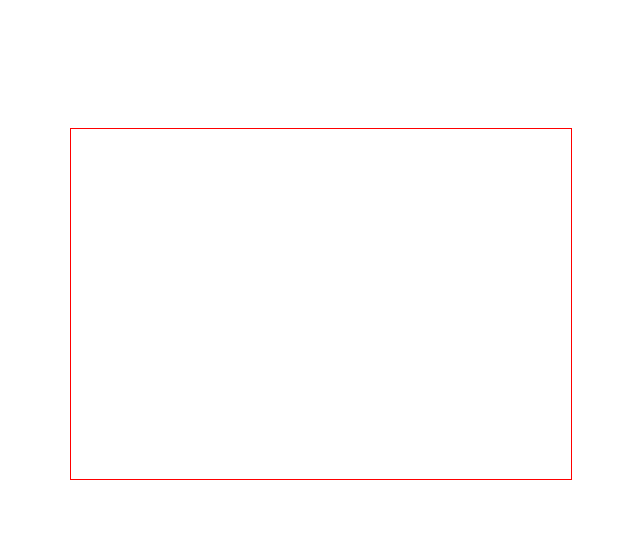
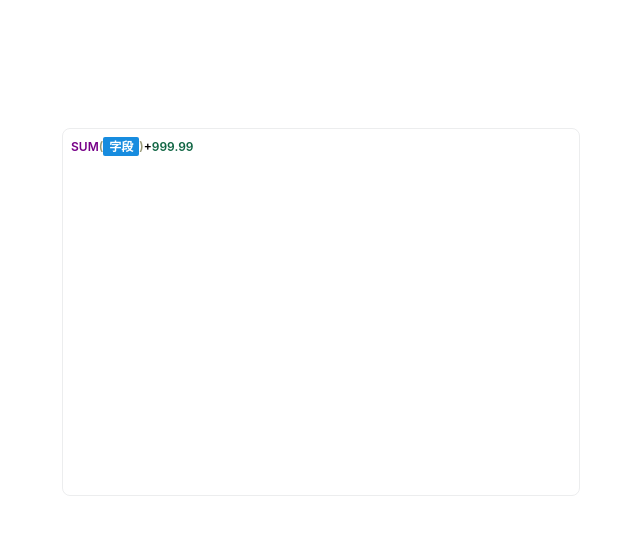
Before and after one commit to IStrangers/FormualEditor, a React app: page / in a window 1280 px wide. Shown: the top 534 px of the page, without its empty margins (319-959 px from the left). Built offline with nearby package versions, Linux system fonts and the light colour scheme.

Commit message:
20220528

```diff
--- a/package.json
+++ b/package.json
@@ -32,6 +32,7 @@
     "jest-resolve": "^27.4.2",
     "jest-watch-typeahead": "^1.0.0",
     "mini-css-extract-plugin": "^2.4.5",
+    "node-sass": "^7.0.1",
     "postcss": "^8.4.4",
     "postcss-flexbugs-fixes": "^5.0.2",
     "postcss-loader": "^6.2.1",
@@ -45,7 +46,7 @@
     "react-refresh": "^0.11.0",
     "resolve": "^1.20.0",
     "resolve-url-loader": "^4.0.0",
-    "sass-loader": "^12.3.0",
+    "sass-loader": "^12.6.0",
     "semver": "^7.3.5",
     "source-map-loader": "^3.0.0",
     "style-loader": "^3.3.1",
--- a/src/App.js
+++ b/src/App.js
@@ -1,4 +1,4 @@
-import './App.css';
+import './App.scss';
 import Index from 'views/index'
 
 function App() {
--- a/src/components/FormulaEditor/index.jsx
+++ b/src/components/FormulaEditor/index.jsx
@@ -1,8 +1,26 @@
-import './index.css'
+import './index.scss'
 
-function FormualEditor() {
+function FormualEditor(props) {
+
+    const {formualTokens} = props;
+
+    const handlingKeyDown = event => {
+        if(event.key === "Backspace"){
+
+        }
+    }
+
     return (
-        <div className="formual-editor">
+        <div className="formual-editor" contentEditable={true} onInput={handlingKeyDown}>
+            {
+                formualTokens.map(token => {
+                    return (
+                        <span className={token.type}>
+                            {token.value}
+                        </span>
+                    )
+                })
+            }
         </div>
     )
 }
--- /dev/null
+++ b/src/components/FormulaEditor/index.scss
@@ -0,0 +1,32 @@
+.formual-editor {
+  margin: 10% auto;
+  overflow: auto;
+  width: 500px;
+  height: 350px;
+  font-size: 12px;
+  border: 1px solid rgba(17,31,44,.08);
+  border-radius: 8px;
+  padding: 8px;
+  text-align: left;
+  font-weight: 600;
+
+  .function{
+    color: #770088;
+  }
+  .bracket{
+    color: #997;
+  }
+  .field{
+    color: white;
+    background-color: #178cdf;
+    padding: 2px 6px;
+    border-radius: 2px;
+  }
+  .operator{
+    color: black;
+  }
+  .number{
+    color: #164;
+  }
+
+}
--- a/src/index.js
+++ b/src/index.js
@@ -1,6 +1,6 @@
 import React from 'react';
 import ReactDOM from 'react-dom/client';
-import './index.css';
+import './index.scss';
 import App from './App';
 import reportWebVitals from './reportWebVitals';
 
--- a/src/views/index/index.css
+++ /dev/null
@@ -1,6 +0,0 @@
-.formual-editor {
-    margin: 10% auto;
-    border: 1px solid red;
-    width: 500px;
-    height: 350px;
-}
--- a/src/views/index/index.jsx
+++ b/src/views/index/index.jsx
@@ -1,11 +1,38 @@
-import './index.css'
+import './index.scss'
 import FormualEditor from 'components/FormulaEditor'
 
 function Index() {
 
+    const formualTokens = [
+        {
+            type: "function",
+            value: "SUM"
+        },
+        {
+            type: "bracket",
+            value: "("
+        },
+        {
+            type: "field",
+            value: "字段"
+        },
+        {
+            type: "bracket",
+            value: ")"
+        },
+        {
+            type: "operator",
+            value: "+"
+        },
+        {
+            type: "number",
+            value: "999.99"
+        }
+    ]
+
     return (
         <div>
-            <FormualEditor></FormualEditor>
+            <FormualEditor formualTokens={formualTokens}></FormualEditor>
         </div>
     )
 
```
Also changed, not shown: src/App.scss (renamed from src/App.css), src/components/FormulaEditor/index.css (deleted), src/index.scss (renamed from src/index.css), src/logo.svg (deleted), src/views/index/index.scss (added), 1 other file (tests, documents, lock files or other folders).
